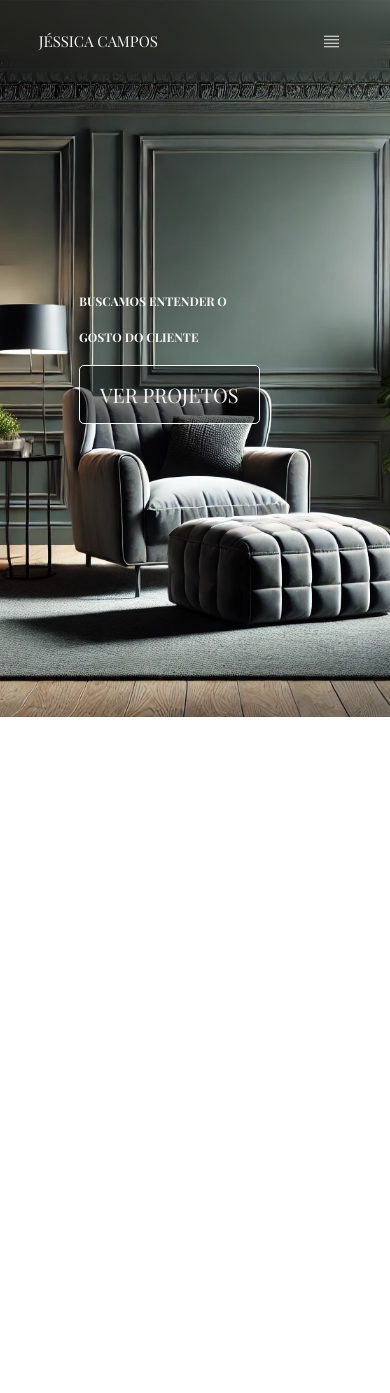
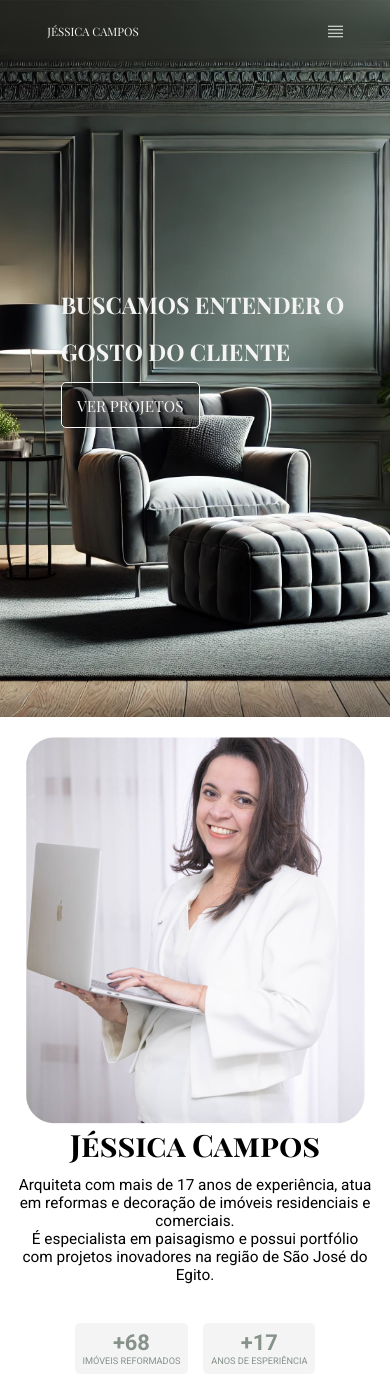
Before and after one commit to eetecnology/J-ssicaArq, a React (Vite) app: page / in a window 390 px wide. Before the commit the page ends 844 px from the top, so only its background shows below. Built offline with nearby package versions, Linux system fonts and the light colour scheme.

Commit message:
add - About Me

```diff
--- a/index.html
+++ b/index.html
@@ -5,6 +5,7 @@
     <link rel="preconnect" href="https://fonts.googleapis.com">
     <link rel="preconnect" href="https://fonts.gstatic.com" crossorigin>
     <link href="https://fonts.googleapis.com/css2?family=Playfair+Display+SC:ital,wght@0,400;0,700;0,900;1,400;1,700;1,900&display=swap" rel="stylesheet"/>
+    <link href="https://fonts.googleapis.com/css2?family=Roboto:ital,wght@0,100;0,300;0,400;0,500;0,700;0,900;1,100;1,300;1,400;1,500;1,700;1,900&display=swap" rel="stylesheet">
     <link rel="preconnect" href="https://fonts.googleapis.com" />
     <link rel="preconnect" href="https://fonts.gstatic.com" crossorigin />
     <link rel="icon" type="image/svg+xml" href="/vite.svg" />
--- a/src/components/AboutMe.jsx
+++ b/src/components/AboutMe.jsx
@@ -1,9 +1,26 @@
 import styles from './AboutMe.module.css';
+import ImagePessoal from '../assets/image-demostrativa1.png';
 
 export default function AboutMe() {
   return (
     <section className={styles.about}>
-
+      <div className={styles.image}>
+        <img src={ImagePessoal} alt="" />
+      </div>
+      <div className={styles.description}>
+        <h2>Jéssica Campos</h2>
+        <p>Arquiteta com mais de 17 anos de experiência, atua em reformas e decoração de imóveis residenciais e comerciais. <br/> É especialista em paisagismo e possui portfólio com projetos inovadores na região de São José do Egito.</p>
+        <div className={styles.descriptionFrame}>
+          <div>
+            <h6>+68</h6>
+            <p>IMÓVEIS REFORMADOS</p>
+          </div>
+          <div>
+            <h6>+17</h6>
+            <p>ANOS DE ESPERIÊNCIA</p>
+          </div>
+        </div>
+      </div>
     </section>
   )
 }
--- a/src/components/AboutMe.module.css
+++ b/src/components/AboutMe.module.css
@@ -0,0 +1,101 @@
+.about {
+  display: flex;
+  justify-content: center;
+  align-items: center;
+  padding: 17rem 2rem;
+  height: 72rem;
+}
+
+.image {
+  margin-right: 12.6rem;
+}
+
+.image img {
+  width: 100%;
+}
+
+.description {
+  max-width: 56rem;
+  width: 100%;
+  display: flex;
+  flex-direction: column;
+}
+
+.description h2 {
+  font-size: 4rem;
+}
+
+.description p {
+  font-size: 2rem;
+  margin: 2rem 0 6.8rem 0;
+}
+
+.description p, .descriptionFrame h6, .descriptionFrame p{
+  font-family: "Roboto", sans-serif;;
+}
+
+.descriptionFrame {
+  display: flex;
+  justify-content: left;
+  align-items: center;
+  gap: 2rem;
+}
+
+.descriptionFrame div {
+  max-width: 18.2rem;
+  background-color: var(--grey-green-1);
+  padding: 1rem;
+  border-radius: 5px;
+  display: flex;
+  flex-direction: column;
+  justify-content: center;
+  align-items: center;
+}
+
+.descriptionFrame h6 {
+  font-size: 2.85rem;
+}
+
+.descriptionFrame p {
+  font-size: 1.2rem;
+  margin: 0;
+}
+
+.descriptionFrame p, .descriptionFrame h6 {
+  color: var(--grey-green-4);
+}
+
+
+@media (max-width: 1280px) {
+  .image {
+    margin-right: 13rem;
+  }
+}
+
+@media (max-width: 1150px) {
+  .image {
+    margin-right: 4rem;
+  }
+}
+
+@media (max-width: 800px) {
+  .about {
+    flex-direction: column;
+    margin-top: 12rem;
+    margin: 8rem 0;
+  }
+  .image {
+    margin-right: 0;
+  }
+  .description {
+    justify-content: center;
+    align-items: center;
+    text-align: center;
+  }
+  .description p {
+    margin: 1.5rem 0 5rem 0;
+  }
+  .descriptionFrame p {
+    margin: 0;
+  }
+}
--- a/src/components/Banner.module.css
+++ b/src/components/Banner.module.css
@@ -36,24 +36,3 @@
     color: var(--grey-13);
     transform: scale(1.1);
   }
-
-  /* Estilos Responsivos */
-  @media (max-width: 76.8rem) {
-    .content h1 {
-      font-size: 1.5rem;
-    }
-
-    button {
-      padding: 0.8rem 1.6rem;
-    }
-  }
-
-  @media (max-width: 48rem) {
-    .content h1 {
-      font-size: 1.2rem;
-    }
-
-    button {
-      padding: 0.6rem 1.2rem;
-    }
-  }
--- a/src/global.css
+++ b/src/global.css
@@ -68,3 +68,33 @@
 button:hover {
   background: none;
 }
+
+@media (max-width: 1280px) {
+  * {
+    font-size: 60%;
+  }
+}
+
+@media (max-width: 1150px) {
+  * {
+    font-size: 58%;
+  }
+}
+
+@media (max-width: 800px) {
+  * {
+    font-size: 55%;
+  }
+}
+
+@media (max-width: 600px) {
+  * {
+    font-size: 50%;
+  }
+}
+
+@media (max-width: 400px) {
+  * {
+    font-size: 48%;
+  }
+}
```
Also changed, not shown: src/assets/image-demostrativa1.png (added). Lines whose indentation alone changed are shown as unchanged.
